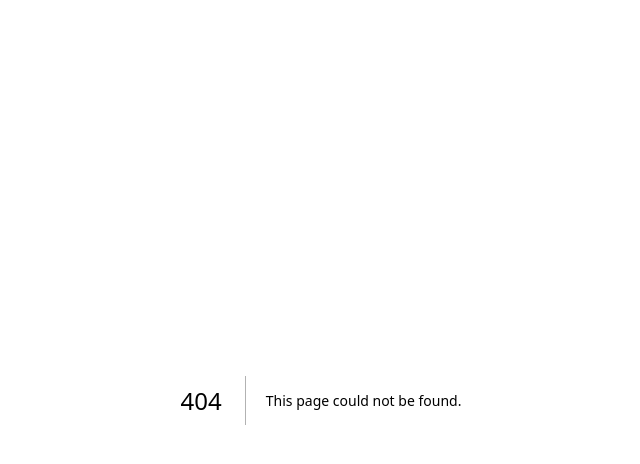
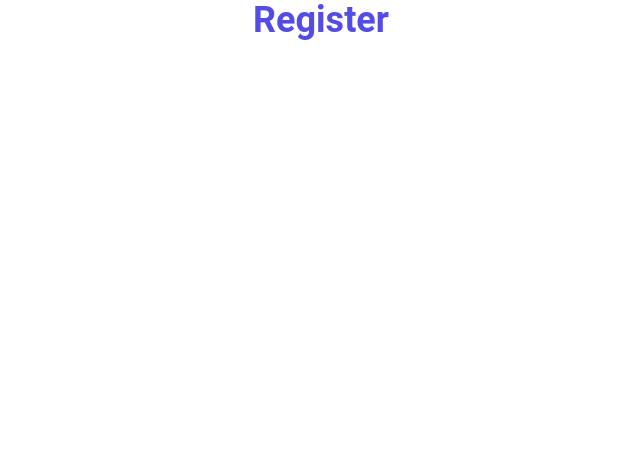
Before and after one commit to Beammi/Nebula, a Next.js app in the folder nebula/: page /register in a window 1280 px wide. Before the commit this address had no page. Shown: the top 464 px of the page, without its empty margins (319-959 px from the left). Built offline with nearby package versions, Linux system fonts and the light colour scheme.

Commit message:
register test prototype

```diff
--- /dev/null
+++ b/nebula/src/pages/register.jsx
@@ -0,0 +1,12 @@
+import React from 'react'
+
+export default function Register() {
+  return (
+    <>
+        {/* <div className='flex items-center justify-center min-h-screen bg-blue'> */}
+        <div className='flex justify-center min-h-screen bg-white'>
+            <h2 className='mb-5 font-bold text-4xl text-blue'>Register</h2>
+        </div>
+    </>
+  )
+}
```
